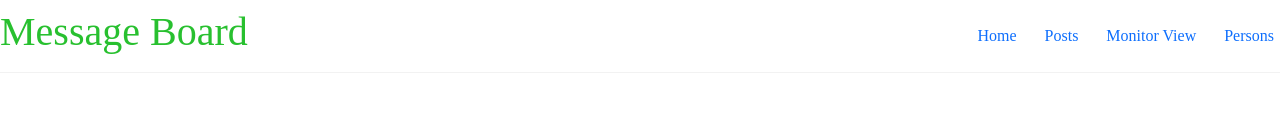
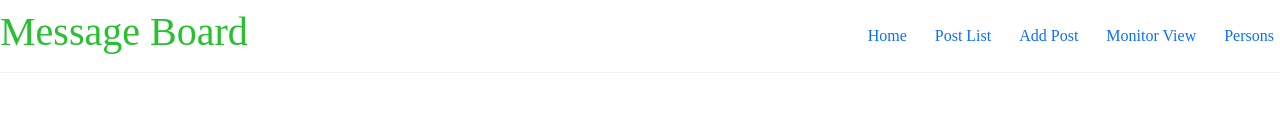
Before and after one commit to jakeformico/MessageBoard, a React (Create React App) app in the folder frontend/: page / in a window 1280 px wide. Shown: the top 139 px of the page. Built offline with nearby package versions, Linux system fonts and the light colour scheme.

Commit message:
POSTS - separating into separate pages for now

```diff
--- a/frontend/src/App.js
+++ b/frontend/src/App.js
@@ -11,6 +11,8 @@ import { MonitorView } from './components/MonitorView';
 import Login from './components/security/Login';
 import Logout from './components/security/Logout';
 import Register from './components/security/Register';
+import { PostList } from './components/posts/PostList';
+import AddPost from './components/posts/AddPost';
 function App() {
 
   return (
@@ -25,7 +27,8 @@ function App() {
             <Route path="/logout" element={<Logout/>} />
             <Route path="/monitor" element={<MonitorView/>}/>
             <Route path="/register" element={<Register/>} />
-            <Route path="/posts" element={<PostPage/>} />
+            <Route path="/postList" element={<PostList/>} />
+            <Route path="/addPost" element={<AddPost/>} />
             <Route path="/persons" element={<PersonPage/>} />
           </Routes>
         </div>
--- a/frontend/src/components/Navbar.js
+++ b/frontend/src/components/Navbar.js
@@ -6,8 +6,8 @@ const Navbar = () => {
       <h1>Message Board</h1>
       <div className="links">
         <Link to="/">Home</Link>
-        <Link to="/posts">Posts</Link>
-
+        <Link to="/postList">Post List</Link>
+        <Link to="/addPost">Add Post</Link>
         <Link to="/monitor">Monitor View</Link>
         <Link to="/persons">Persons</Link>
 
```
